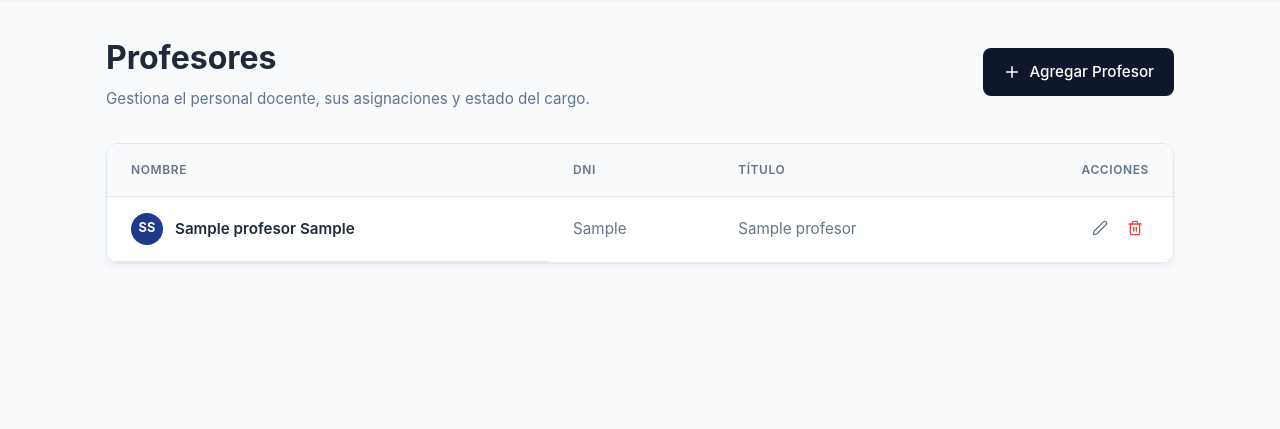
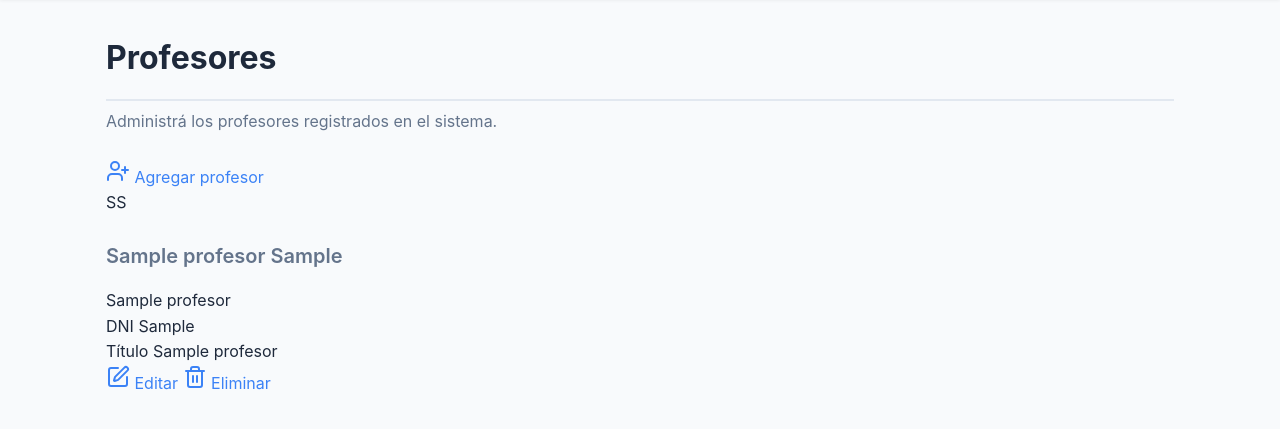
Before and after one commit to jonipalomo/iesgestion, a Django app: page /profesores/ in a window 1280 px wide. Shown: the part 73-502 px from the top of the page. Run offline with Django 5.2, Linux system fonts and the light colour scheme; tables that the repository leaves empty hold one stand-in row (values such as "Sample post").

Commit message:
Cambio diseño del listado de profesores

```diff
--- a/profesor/templates/profesor/profesor_list.html
+++ b/profesor/templates/profesor/profesor_list.html
@@ -1,72 +1,123 @@
 {% extends 'base.html' %}
 {% load static %}
 
-{% block title %}Professors - SistEdu{% endblock %}
+{% block title %}Profesores - SistEdu{% endblock %}
 
 {% block extra_css %}
     <link rel="stylesheet" href="{% static 'profesor/css/profesor.css' %}">
 {% endblock %}
 
 {% block content %}
-    <!-- Header -->
-    <div style="display: flex; justify-content: space-between; align-items: center; margin-bottom: 2rem;">
+
+<div class="profesores-page">
+
+    <!-- Encabezado -->
+    <div class="page-header">
         <div>
-            <h1 style="border-bottom: none; padding-bottom: 0; margin-bottom: 0.25rem; font-size: 2rem; font-weight: 700;">Profesores</h1>
-            <p style="color: var(--text-muted); margin: 0; font-size: 0.95rem;">Gestiona el personal docente, sus asignaciones y estado del cargo.</p>
+            <h1>Profesores</h1>
+            <p>Administrá los profesores registrados en el sistema.</p>
         </div>
-        <a href="{% url 'profesor_create' %}" class="btn" style="display: inline-flex; align-items: center; gap: 0.5rem; background-color: #0f172a; padding: 0.75rem 1.25rem; border-radius: 8px;">
-            <i data-lucide="plus" style="width: 18px; height: 18px;"></i>
-            <span>Agregar Profesor</span>
+
+        <a href="{% url 'profesor_create' %}" class="btn-agregar">
+            <i data-lucide="user-plus"></i>
+            Agregar profesor
         </a>
     </div>
 
-    <!-- Data Card -->
-    <div class="container" style="padding: 0; overflow: hidden;">
+    <!-- Contenido -->
+    {% if profesores %}
 
-        <!-- Table View -->
-        <div style="overflow-x: auto;">
-            <table style="margin: 0; border-collapse: collapse; width: 100%;">
-                <thead>
-                    <tr style="border-bottom: 1px solid var(--border-color);">
-                        <th style="font-size: 0.75rem; text-transform: uppercase; letter-spacing: 0.05em; color: var(--text-muted); padding: 1rem 1.5rem; background-color: #f8fafc; font-weight: 600;">Nombre</th>
-                        <th style="font-size: 0.75rem; text-transform: uppercase; letter-spacing: 0.05em; color: var(--text-muted); padding: 1rem 1.5rem; background-color: #f8fafc; font-weight: 600;">Dni</th>
-                        <th style="font-size: 0.75rem; text-transform: uppercase; letter-spacing: 0.05em; color: var(--text-muted); padding: 1rem 1.5rem; background-color: #f8fafc; font-weight: 600;">Título</th>
-                        <th style="font-size: 0.75rem; text-transform: uppercase; letter-spacing: 0.05em; color: var(--text-muted); padding: 1rem 1.5rem; background-color: #f8fafc; font-weight: 600; text-align: right;">Acciones</th>
-                    </tr>
-                </thead>
-                <tbody>
-                    {% for profesor in profesores %}
-                        <tr style="border-bottom: 1px solid var(--border-color); transition: background-color 0.2s ease;" onmouseover="this.style.backgroundColor='#f8fafc'" onmouseout="this.style.backgroundColor='transparent'">
-                            <td style="padding: 1rem 1.5rem; display: flex; align-items: center; gap: 0.75rem;">
-                                <div class="avatar-bubble {% cycle 'avatar-color-1' 'avatar-color-2' 'avatar-color-3' 'avatar-color-4' %}">
-                                    {{ profesor.nombre|slice:":1" }}{{ profesor.apellido|slice:":1" }}
-                                </div>
-                                <span style="font-weight: 600; color: var(--text-main);">{{ profesor.nombre }} {{ profesor.apellido }}</span>
-                            </td>
-                            <td style="padding: 1rem 1.5rem; color: var(--text-muted); font-size: 0.95rem;">{{ profesor.dni }}</td>
-                            <td style="padding: 1rem 1.5rem; color: var(--text-muted); font-size: 0.95rem;">{{ profesor.titulo }}</td>
-                            <td style="padding: 1rem 1.5rem; text-align: right;">
-                                <div style="display: inline-flex; gap: 0.5rem; justify-content: flex-end;">
-                                    <a href="{% url 'profesor_update' profesor.pk %}" class="action-btn" title="Editar" style="color: var(--text-muted); padding: 0.35rem; border-radius: 4px; display: inline-flex; align-items: center; justify-content: center; transition: all 0.2s ease;" onmouseover="this.style.color='var(--primary-color)'; this.style.backgroundColor='#f1f5f9';" onmouseout="this.style.color='var(--text-muted)'; this.style.backgroundColor='transparent';">
-                                        <i data-lucide="edit-2" style="width: 16px; height: 16px;"></i>
-                                    </a>
-                                    <a href="{% url 'profesor_delete' profesor.pk %}" class="action-btn" title="Eliminar" style="color: var(--danger-color); padding: 0.35rem; border-radius: 4px; display: inline-flex; align-items: center; justify-content: center; transition: all 0.2s ease;" onmouseover="this.style.backgroundColor='#fef2f2';" onmouseout="this.style.backgroundColor='transparent';">
-                                        <i data-lucide="trash-2" style="width: 16px; height: 16px;"></i>
-                                    </a>
-                                </div>
-                            </td>
-                        </tr>
-                    {% empty %}
-                        <tr>
-                            <td colspan="4" style="text-align: center; color: var(--text-muted); padding: 2.5rem 1.5rem;">No hay profesores registrados.</td>
-                        </tr>
-                    {% endfor %}
-                </tbody>
-            </table>
+        <div class="profesores-grid">
+
+            {% for profesor in profesores %}
+
+                <div class="profesor-card">
+
+                    <!-- Parte superior -->
+                    <div class="card-top">
+
+                        <div class="avatar">
+                            {{ profesor.nombre|slice:":1" }}{{ profesor.apellido|slice:":1" }}
+                        </div>
+
+                        <div class="profesor-info">
+                            <h2>
+                                {{ profesor.nombre }} {{ profesor.apellido }}
+                            </h2>
+
+                            <span class="titulo">
+                                {{ profesor.titulo }}
+                            </span>
+                        </div>
+
+                    </div>
+
+                    <!-- Datos -->
+                    <div class="datos-profesor">
+
+                        <div class="dato">
+                            <span class="dato-label">DNI</span>
+                            <span class="dato-value">
+                                {{ profesor.dni }}
+                            </span>
+                        </div>
+
+                        <div class="dato">
+                            <span class="dato-label">Título</span>
+                            <span class="dato-value">
+                                {{ profesor.titulo }}
+                            </span>
+                        </div>
+
+                    </div>
+
+                    <!-- Acciones -->
+                    <div class="card-actions">
+
+                        <a href="{% url 'profesor_update' profesor.pk %}"
+                           class="btn-editar">
+                            <i data-lucide="edit"></i>
+                            Editar
+                        </a>
+
+                        <a href="{% url 'profesor_delete' profesor.pk %}"
+                           class="btn-eliminar">
+                            <i data-lucide="trash-2"></i>
+                            Eliminar
+                        </a>
+
+                    </div>
+
+                </div>
+
+            {% endfor %}
+
         </div>
 
+    {% else %}
 
-    </div>
+        <!-- Estado vacío -->
+        <div class="empty-state">
 
+            <div class="empty-icon">
+                <i data-lucide="users"></i>
+            </div>
+
+            <h2>No hay profesores registrados</h2>
+
+            <p>
+                Todavía no se ha registrado ningún profesor.
+            </p>
+
+            <a href="{% url 'profesor_create' %}" class="btn-agregar">
+                <i data-lucide="plus"></i>
+                Registrar primer profesor
+            </a>
+
+        </div>
+
+    {% endif %}
+
+</div>
 
 {% endblock %}
```
